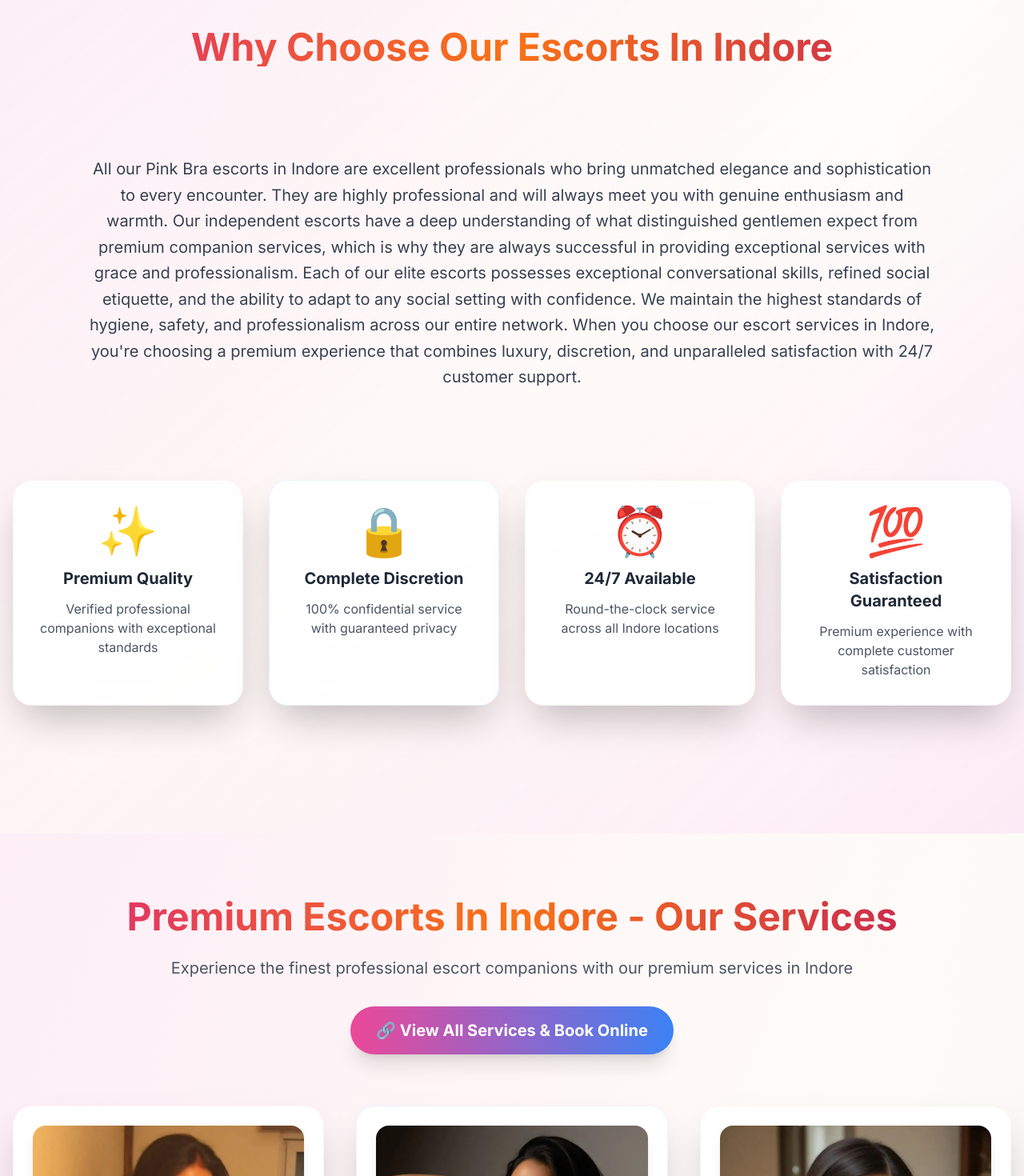
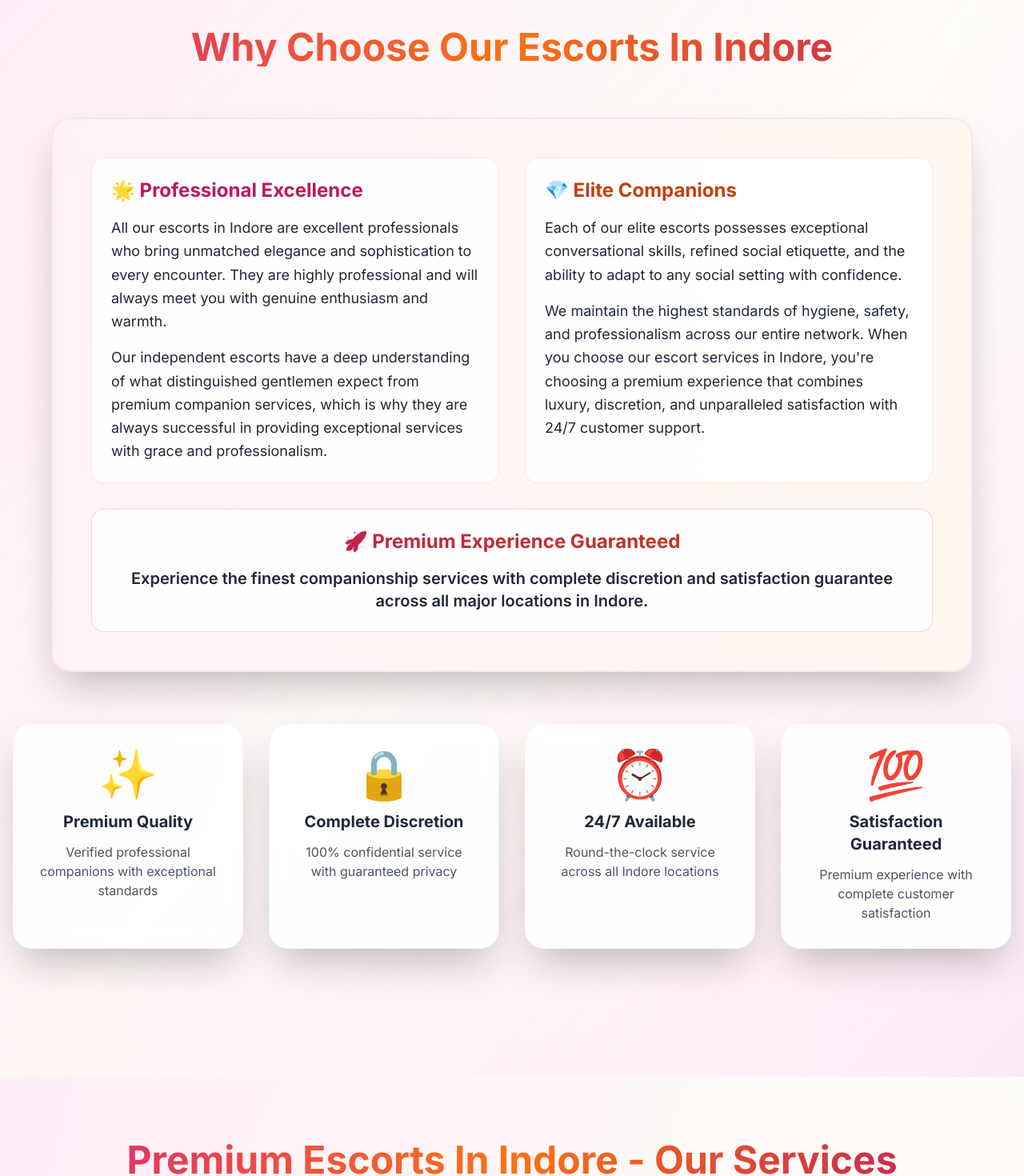
Before and after one commit to rohan-2004-web/indore, a Next.js app: page / in a window 1280 px wide. Shown: the part 1330-2800 px from the top of the page at 80% size. Built offline with nearby package versions, Linux system fonts and the light colour scheme.

Commit message:
Enhanced homepage with descriptive paragraphs and pink-orange theme - restructured all text content into proper paragraphs with boxed layouts and rich content as requested

```diff
--- a/src/app/page.tsx
+++ b/src/app/page.tsx
@@ -179,7 +179,7 @@ export default function Home() {
           <div className="w-full px-4">
             <div className="max-w-7xl mx-auto">
               <div className="text-center mb-12">
-                <h2 className="text-5xl md:text-6xl font-bold bg-gradient-to-r from-pink-600 to-blue-600 bg-clip-text text-transparent mb-6">
+                <h2 className="text-5xl md:text-6xl font-bold bg-gradient-to-r from-pink-600 to-orange-600 bg-clip-text text-transparent mb-6">
                   Ready to Book? Contact Us Now
                 </h2>
                 <p className="text-xl text-gray-600 max-w-3xl mx-auto leading-relaxed">
@@ -229,10 +229,37 @@ export default function Home() {
             </div>
 
             <div className="max-w-6xl mx-auto mb-16">
-              <div className="p-12">
-                <p className="text-xl text-gray-700 leading-relaxed text-center">
-                  All our Pink Bra escorts in Indore are excellent professionals who bring unmatched elegance and sophistication to every encounter. They are highly professional and will always meet you with genuine enthusiasm and warmth. Our independent escorts have a deep understanding of what distinguished gentlemen expect from premium companion services, which is why they are always successful in providing exceptional services with grace and professionalism. Each of our elite escorts possesses exceptional conversational skills, refined social etiquette, and the ability to adapt to any social setting with confidence. We maintain the highest standards of hygiene, safety, and professionalism across our entire network. When you choose our escort services in Indore, you're choosing a premium experience that combines luxury, discretion, and unparalleled satisfaction with 24/7 customer support.
-                </p>
+              <div className="bg-gradient-to-r from-pink-50/80 to-orange-50/80 backdrop-blur-lg rounded-3xl p-12 border-2 border-pink-200/50 shadow-2xl">
+                <div className="grid grid-cols-1 lg:grid-cols-2 gap-8">
+                  <div className="bg-white/90 rounded-2xl p-6 border border-pink-200/50">
+                    <h3 className="text-2xl font-bold text-pink-700 mb-4">🌟 Professional Excellence</h3>
+                    <p className="text-lg text-gray-800 leading-relaxed mb-4">
+                      All our escorts in Indore are excellent professionals who bring unmatched elegance and sophistication to every encounter. They are highly professional and will always meet you with genuine enthusiasm and warmth.
+                    </p>
+                    <p className="text-lg text-gray-800 leading-relaxed">
+                      Our independent escorts have a deep understanding of what distinguished gentlemen expect from premium companion services, which is why they are always successful in providing exceptional services with grace and professionalism.
+                    </p>
+                  </div>
+
+                  <div className="bg-white/90 rounded-2xl p-6 border border-orange-200/50">
+                    <h3 className="text-2xl font-bold text-orange-700 mb-4">💎 Elite Companions</h3>
+                    <p className="text-lg text-gray-800 leading-relaxed mb-4">
+                      Each of our elite escorts possesses exceptional conversational skills, refined social etiquette, and the ability to adapt to any social setting with confidence.
+                    </p>
+                    <p className="text-lg text-gray-800 leading-relaxed">
+                      We maintain the highest standards of hygiene, safety, and professionalism across our entire network. When you choose our escort services in Indore, you're choosing a premium experience that combines luxury, discretion, and unparalleled satisfaction with 24/7 customer support.
+                    </p>
+                  </div>
+                </div>
+
+                <div className="mt-8 bg-white/80 rounded-2xl p-6 border border-pink-300/50 text-center">
+                  <h3 className="text-2xl font-bold bg-gradient-to-r from-pink-700 to-orange-700 bg-clip-text text-transparent mb-4">
+                    🚀 Premium Experience Guaranteed
+                  </h3>
+                  <p className="text-xl text-gray-800 font-semibold">
+                    Experience the finest companionship services with complete discretion and satisfaction guarantee across all major locations in Indore.
+                  </p>
+                </div>
               </div>
             </div>
 
@@ -271,13 +298,38 @@ export default function Home() {
               <h2 className="text-5xl font-bold bg-gradient-to-r from-pink-600 via-orange-500 to-pink-700 bg-clip-text text-transparent mb-6">
                 Premium Escorts In Indore - Our Services
               </h2>
+              <div className="bg-gradient-to-r from-pink-100/80 to-orange-100/80 backdrop-blur-lg rounded-3xl p-8 border-2 border-pink-200/50 mb-12">
+                <div className="grid grid-cols-1 md:grid-cols-3 gap-6">
+                  <div className="bg-white/90 rounded-2xl p-6 text-center">
+                    <h3 className="text-xl font-bold text-pink-700 mb-3">🌟 Premium Categories</h3>
+                    <p className="text-gray-800 font-semibold">
+                      Celebrity escorts, VIP companions, premium models, and exclusive event partners for distinguished clientele.
+                    </p>
+                  </div>
+
+                  <div className="bg-white/90 rounded-2xl p-6 text-center">
+                    <h3 className="text-xl font-bold text-orange-700 mb-3">🎭 Diverse Selection</h3>
+                    <p className="text-gray-800 font-semibold">
+                      College girls, housewife escorts, Punjabi women, and local beauties to suit every preference and occasion.
+                    </p>
+                  </div>
+
+                  <div className="bg-white/90 rounded-2xl p-6 text-center">
+                    <h3 className="text-xl font-bold text-pink-700 mb-3">🔥 Special Services</h3>
+                    <p className="text-gray-800 font-semibold">
+                      Travel companions, dinner dates, outcall services, and customized experiences across all Indore locations.
+                    </p>
+                  </div>
+                </div>
+              </div>
+
               <p className="text-xl text-gray-600 max-w-4xl mx-auto leading-relaxed mb-8">
                 Experience the finest professional escort companions with our premium services in Indore
               </p>
               <div className="max-w-4xl mx-auto text-center">
                 <a
                   href="/services"
-                  className="inline-block bg-gradient-to-r from-pink-500 to-blue-500 hover:from-blue-500 hover:to-pink-500 text-white px-8 py-4 rounded-full font-bold text-xl transition-all duration-300 transform hover:scale-105 shadow-xl"
+                  className="inline-block bg-gradient-to-r from-pink-500 to-orange-500 hover:from-orange-500 hover:to-pink-600 text-white px-8 py-4 rounded-full font-bold text-xl transition-all duration-300 transform hover:scale-105 shadow-xl border-2 border-white/30"
                 >
                   🔗 View All Services & Book Online
                 </a>
@@ -409,7 +461,7 @@ export default function Home() {
           <div className="absolute inset-0 bg-gradient-to-br from-blue-100/40 via-pink-50/30 to-orange-100/40"></div>
           <div className="container mx-auto relative z-10">
             <div className="text-center mb-16">
-              <h2 className="text-5xl md:text-7xl font-bold bg-gradient-to-r from-blue-600 via-pink-500 to-orange-600 bg-clip-text text-transparent mb-6">
+              <h2 className="text-5xl md:text-7xl font-bold bg-gradient-to-r from-pink-600 via-orange-500 to-pink-700 bg-clip-text text-transparent mb-6">
                 Escort Services Available In All Indore Areas
               </h2>
               <p className="text-xl text-gray-600 max-w-4xl mx-auto leading-relaxed">
@@ -562,6 +614,42 @@ export default function Home() {
                   </a>
                 </div>
               </div>
+
+              <div className="bg-gradient-to-r from-pink-100/80 to-orange-100/80 backdrop-blur-lg rounded-3xl p-8 border-2 border-pink-200/50 mt-16">
+                <div className="text-center">
+                  <h3 className="text-3xl font-bold text-pink-700 mb-6">📍 Complete Coverage Across Indore</h3>
+                  <div className="grid grid-cols-1 md:grid-cols-3 gap-6 mb-8">
+                    <div className="bg-white/90 rounded-2xl p-6">
+                      <h4 className="font-bold text-pink-700 mb-3">🏙️ Business Districts</h4>
+                      <p className="text-gray-800">
+                        Premium escort services in Vijay Nagar, AB Road, Bhawar Kuan, and all major commercial areas with 5-star hotels.
+                      </p>
+                    </div>
+                    <div className="bg-white/90 rounded-2xl p-6">
+                      <h4 className="font-bold text-orange-700 mb-3">🏘️ Residential Areas</h4>
+                      <p className="text-gray-800">
+                        Discreet home visits in Saket, Scheme 78, Rau, and upscale residential colonies with guaranteed privacy.
+                      </p>
+                    </div>
+                    <div className="bg-white/90 rounded-2xl p-6">
+                      <h4 className="font-bold text-pink-700 mb-3">✈️ Travel & Tourism</h4>
+                      <p className="text-gray-800">
+                        Airport transfers, outstation travel companions, and hotel escort services across all premium locations.
+                      </p>
+                    </div>
+                  </div>
+                  <p className="text-xl text-gray-800 font-semibold mb-6">
+                    Professional escort services available 24/7 with instant response across 15+ prime locations in Indore.
+                    Complete discretion, verified companions, and satisfaction guaranteed.
+                  </p>
+                  <a
+                    href="/locations"
+                    className="inline-block bg-gradient-to-r from-pink-500 to-orange-500 hover:from-orange-500 hover:to-pink-600 text-white px-8 py-4 rounded-full font-bold text-xl transition-all duration-300 transform hover:scale-105 shadow-xl border-2 border-white/30"
+                  >
+                    📍 View All Coverage Areas & Book Online
+                  </a>
+                </div>
+              </div>
             </div>
           </div>
         </section>
@@ -570,7 +658,7 @@ export default function Home() {
         <section className="py-20 px-4 bg-gradient-to-br from-blue-100/40 via-pink-50/30 to-orange-100/40">
           <div className="max-w-6xl mx-auto">
             <div className="text-center mb-16">
-              <h2 className="text-5xl md:text-6xl font-bold bg-gradient-to-r from-blue-600 via-pink-500 to-orange-600 bg-clip-text text-transparent mb-6">
+              <h2 className="text-5xl md:text-6xl font-bold bg-gradient-to-r from-pink-600 via-orange-500 to-pink-700 bg-clip-text text-transparent mb-6">
                 How To Book Our Escort Service In Indore
               </h2>
               <p className="text-xl text-gray-600 max-w-4xl mx-auto leading-relaxed">
```
